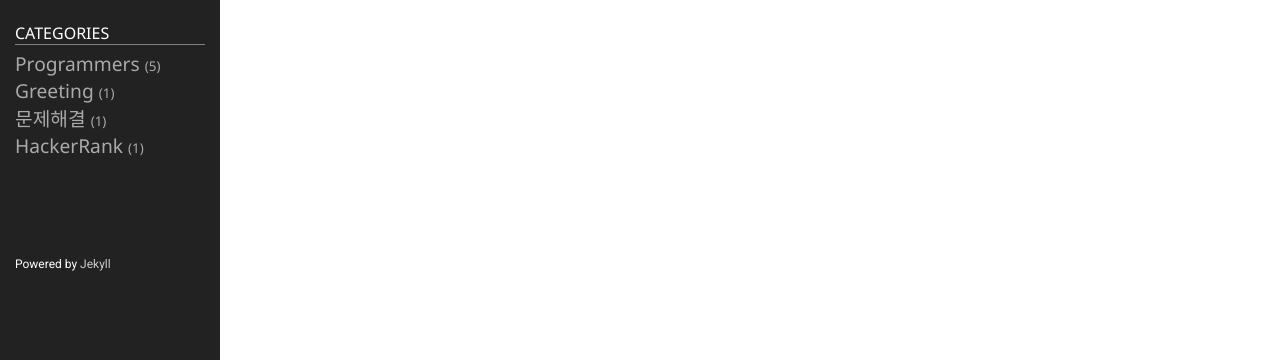
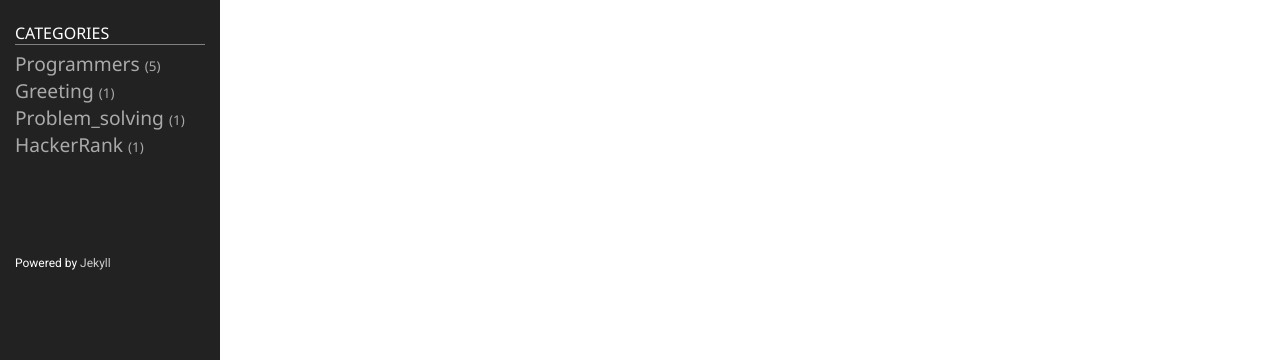
Before and after one commit to shina1221/shina1221.github.io, a Jekyll site: the page built from _posts/문제해결/2021-08-29-다른 글 쓸려고 남겨두는 서식.markdown, in a window 1280 px wide. Shown: the part 333-693 px from the top of the page. Built offline with Jekyll 4.4.1, drawn with Linux system fonts in a browser that asks for light colours.

Commit message:
Update 2021-08-29-다른 글 쓸려고 남겨두는 서식.markdown

```diff
--- a/_posts/문제해결/2021-08-29-다른 글 쓸려고 남겨두는 서식.markdown
+++ b/_posts/문제해결/2021-08-29-다른 글 쓸려고 남겨두는 서식.markdown
@@ -2,7 +2,7 @@
 layout: post
 title: git 블로그 게시물 포스팅 안되는 문제
 date: 2023-03-06 19:20:23 +0900
-category: 문제해결
+category: problem_solving
 ---
 > git에서 commit한 게시물이 블로그에 반영되어있지 않았음
 
```
